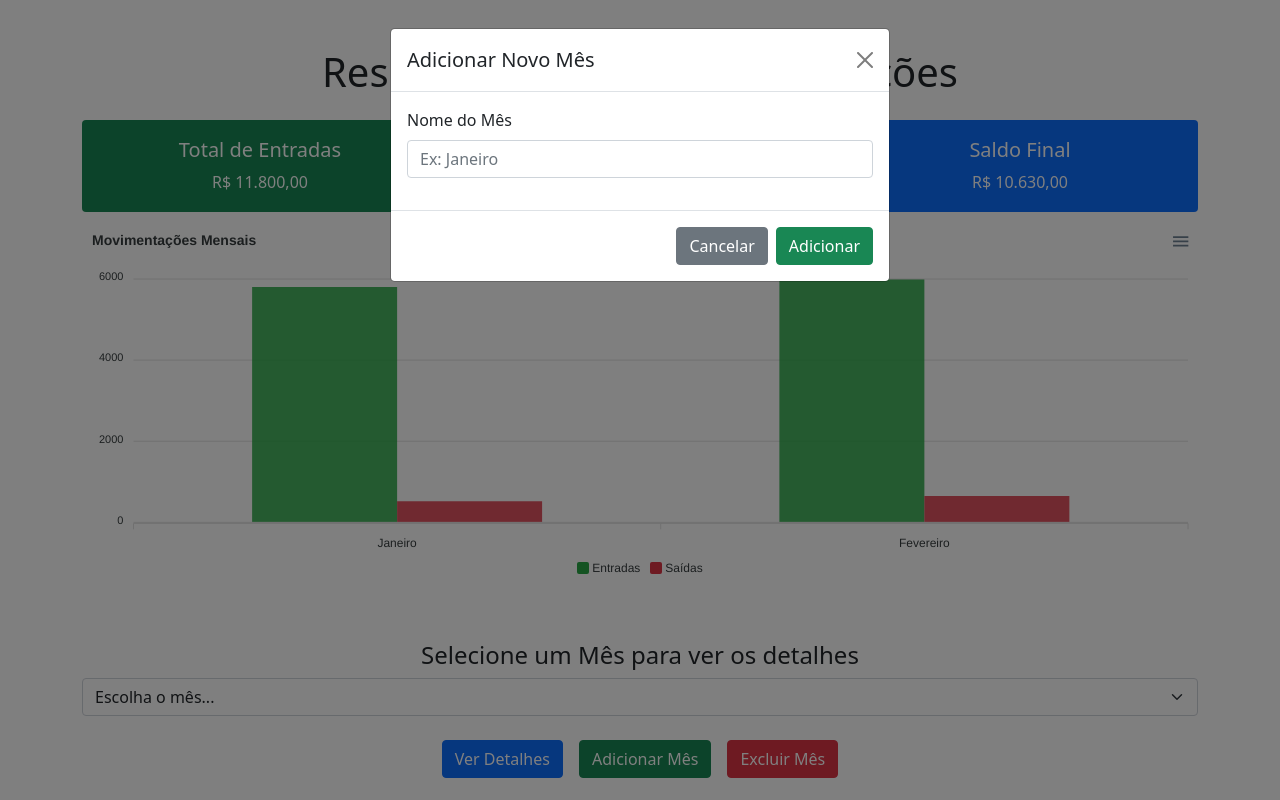
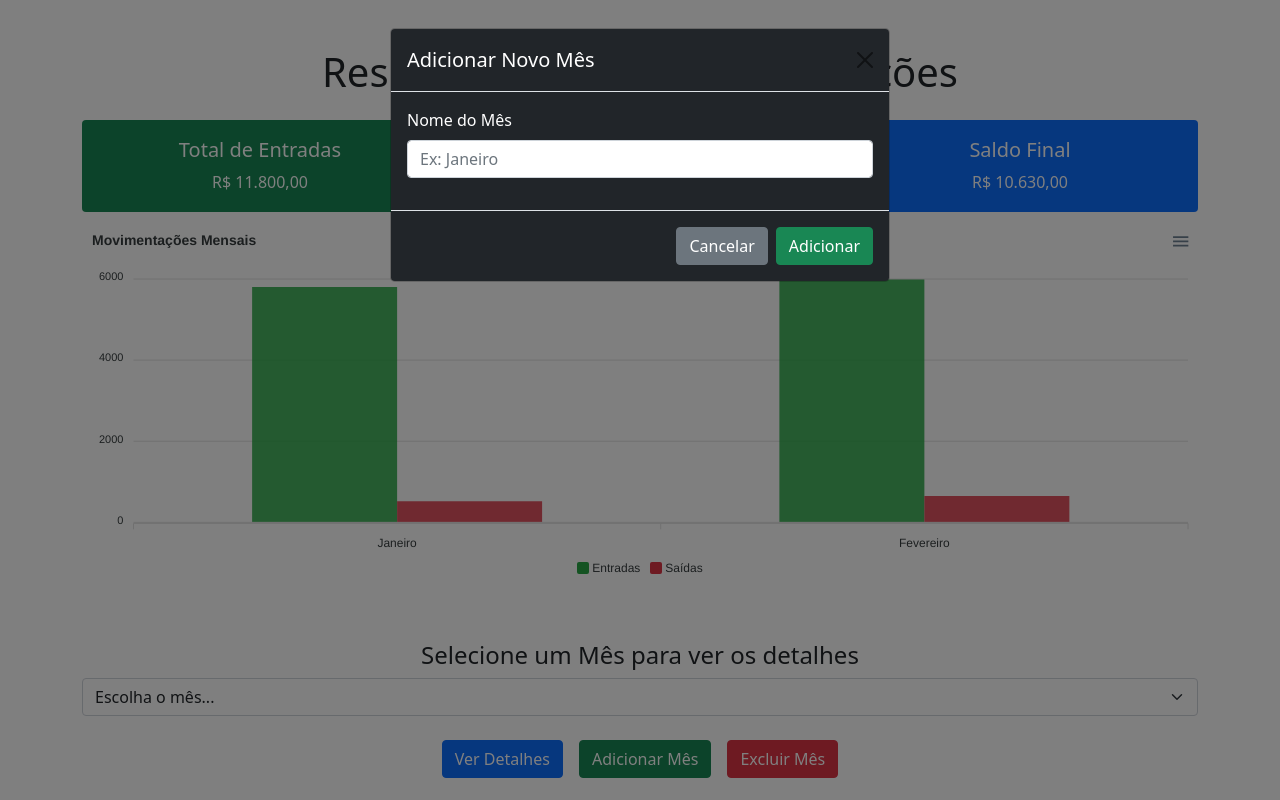
Before and after one commit to userdanieldev/Controle_fenanceiro, a PHP site: page / in a window 1280 px wide, after a click on "Adicionar Mês". Run offline with PHP 8.4, Linux system fonts and the light colour scheme; data comes from the database, SQL or seed files in the repository; some libraries are stand-ins or nearby versions.

Commit message:
Estilização/Padronização dos modais

```diff
--- a/index.php
+++ b/index.php
@@ -153,15 +153,15 @@ $conn->close();
 <!-- Modal para Adicionar Mês -->
 <div class="modal fade" id="modalAdicionarMes" tabindex="-1" aria-labelledby="modalAdicionarMesLabel" aria-hidden="true">
     <div class="modal-dialog">
-        <div class="modal-content">
+        <div class="modal-content bg-dark">
             <div class="modal-header">
-                <h5 class="modal-title" id="modalAdicionarMesLabel">Adicionar Novo Mês</h5>
+                <h5 class="modal-title text-white text-white" id="modalAdicionarMesLabel">Adicionar Novo Mês</h5>
                 <button type="button" class="btn-close" data-bs-dismiss="modal" aria-label="Close"></button>
             </div>
             <form action="adicionar_mes.php" method="POST">
                 <div class="modal-body">
                     <div class="mb-3">
-                        <label for="nome_mes" class="form-label">Nome do Mês</label>
+                        <label for="nome_mes" class="form-label text-white">Nome do Mês</label>
                         <input type="text" class="form-control" id="nome_mes" name="nome_mes" placeholder="Ex: Janeiro" required>
                     </div>
                 </div>
@@ -177,13 +177,13 @@ $conn->close();
 <!-- Modal para Excluir Mês -->
 <div class="modal fade" id="modalExcluirMes" tabindex="-1" aria-labelledby="modalExcluirMesLabel" aria-hidden="true">
     <div class="modal-dialog">
-        <div class="modal-content">
+        <div class="modal-content bg-dark">
             <div class="modal-header">
-                <h5 class="modal-title" id="modalExcluirMesLabel">Excluir Mês</h5>
+                <h5 class="modal-title text-white" id="modalExcluirMesLabel">Excluir Mês</h5>
                 <button type="button" class="btn-close" data-bs-dismiss="modal" aria-label="Close"></button>
             </div>
             <form action="excluir_mes.php" method="POST">
-                <div class="modal-body">
+                <div class="modal-body text-white">
                     <p>Tem certeza de que deseja excluir o mês selecionado?</p>
                     <input type="hidden" id="id_mes_excluir" name="id_mes" value="">
                 </div>
```
